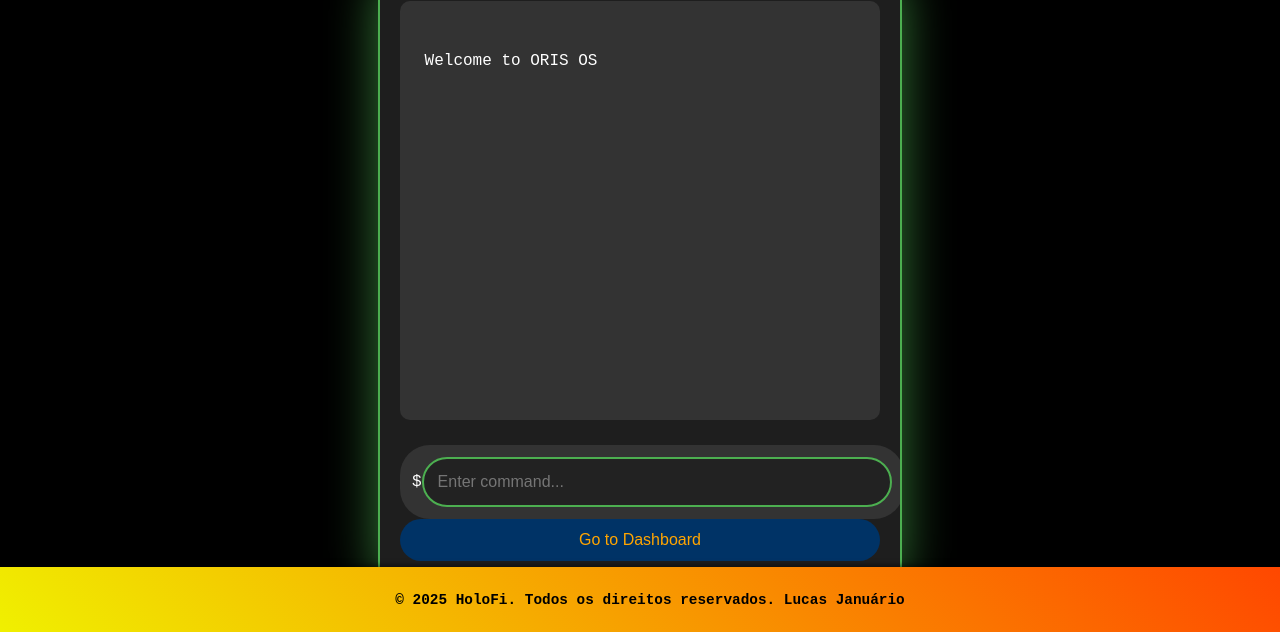
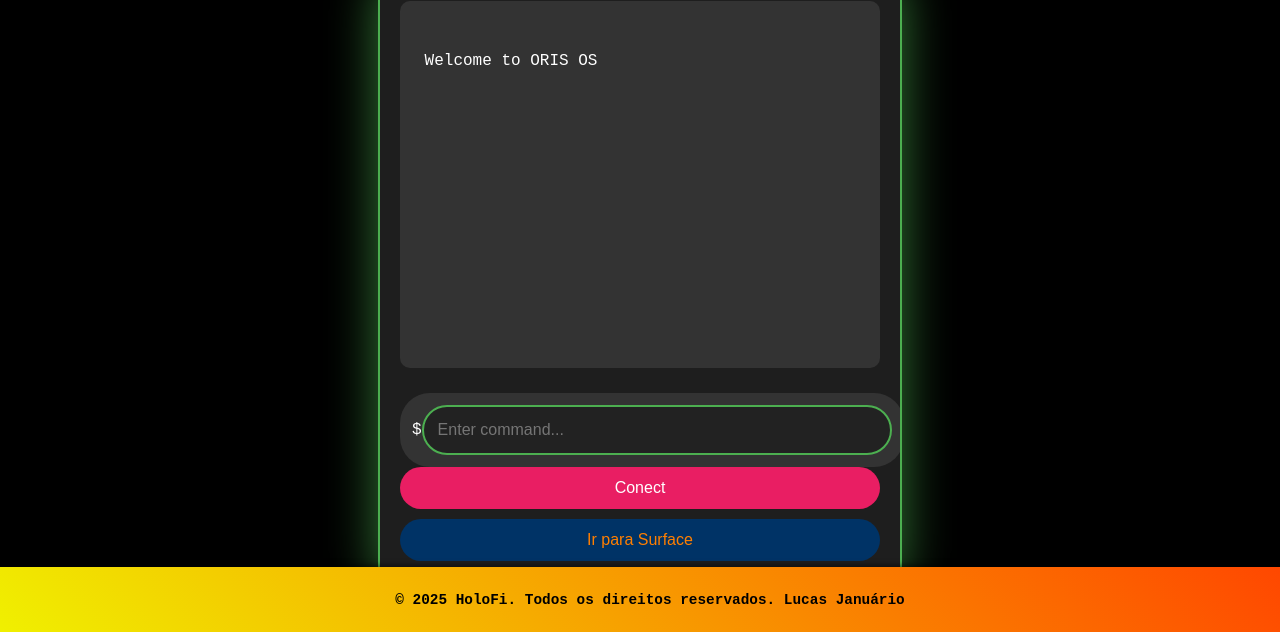
Before and after one commit to NSCSUPORT/ORIS-v1, a plain HTML site: page index.html in a window 1280 px wide. Shown: the part 168-800 px from the top of the page. Drawn offline with Linux system fonts and the light colour scheme.

Commit message:
Update index.html

```diff
--- a/index.html
+++ b/index.html
@@ -186,11 +186,10 @@
             }
         }
 
-        /* Novo botão azul escuro com fonte laranja */
         .connect-btn {
             padding: 12px 20px;
-            background-color: #003366; /* Azul escuro */
-            color: #FFA500; /* Laranja */
+            background-color: #E91E63;
+            color: #fff;
             font-size: 16px;
             border: none;
             border-radius: 25px;
@@ -200,7 +199,34 @@
         }
 
         .connect-btn:hover {
-            background-color: #002244; /* Tom mais escuro de azul */
+            background-color: #d81b60;
+        }
+
+        /* Novo botão azul marinho e laranja */
+        .nav-btn {
+            padding: 12px 20px;
+            background-color: #003366; /* Azul marinho */
+            color: #ff7f00; /* Laranja */
+            font-size: 16px;
+            border: none;
+            border-radius: 25px;
+            cursor: pointer;
+            transition: all 0.2s ease;
+            width: 100%;
+        }
+
+        .nav-btn:hover {
+            background-color: #002244; /* Azul marinho mais escuro */
+            color: #ff5722; /* Laranja mais intenso */
+        }
+
+        .connect-btn {
+            background-color: #E91E63; /* Rosa */
+            color: white; /* Fonte branca */
+        }
+
+        .connect-btn:hover {
+            background-color: #d81b60; /* Rosa mais escuro */
         }
 
     </style>
@@ -220,8 +246,12 @@
             <input type="text" id="inputField" placeholder="Enter command..." autofocus />
         </div>
         <div class="button-container">
-            <a href="dashboard.html">
-                <button class="connect-btn">Go to Dashboard</button>
+            <a href="https://nscsuport.github.io/ORIS-v1/dashboard.html">
+                <button class="connect-btn">Conect</button>
+            </a>
+            <!-- Novo botão azul marinho e laranja -->
+            <a href="surface.html">
+                <button class="nav-btn">Ir para Surface</button>
             </a>
         </div>
     </div>
```
